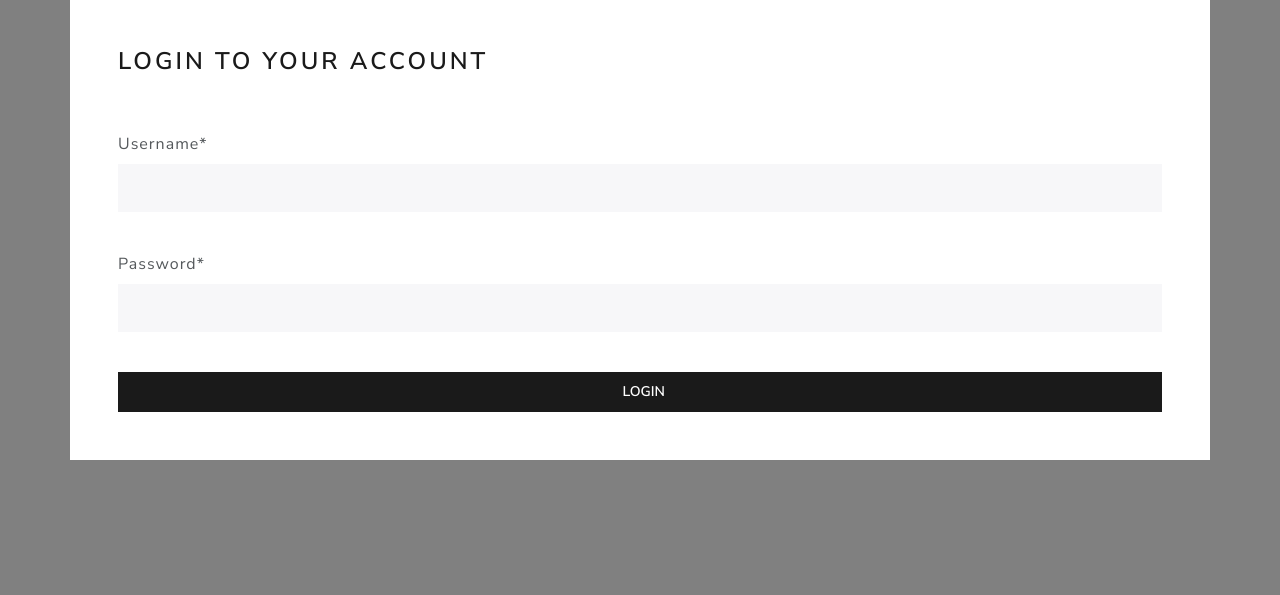
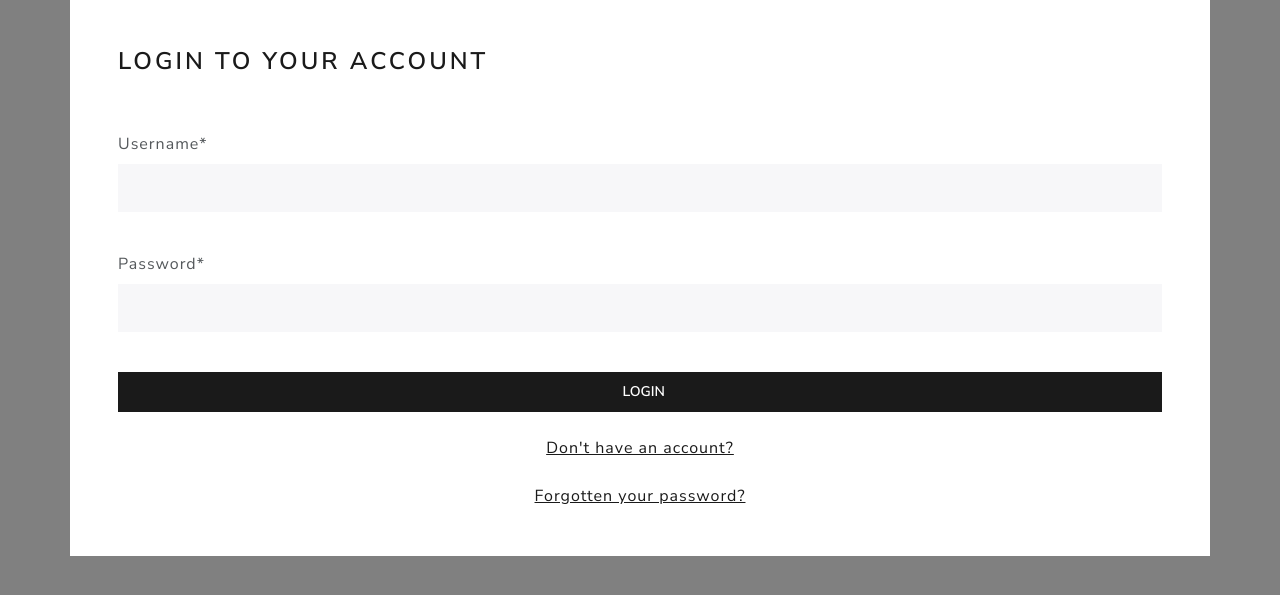
Before and after one commit to kalonjic34/brightbuy-store, a Django app: page /account/my-login in a window 1280 px wide. Shown: the part 125-720 px from the top of the page. Run offline with Django 5.2, Linux system fonts and the light colour scheme; data comes from the database, SQL or seed files in the repository; some libraries are stand-ins or nearby versions.

Commit message:
Add account recovery and registration links to login page

```diff
--- a/ecommerce/account/templates/account/my-login.html
+++ b/ecommerce/account/templates/account/my-login.html
@@ -23,6 +23,13 @@
             {{form.password|as_crispy_field}}
             <br>
             <button type="submit" class="btn btn-primary btn-lg w-100 btn-block p-2"> &nbsp; Login </button>
+            <br><br>
+            <div class="text-center">
+                <a href="{% url "register" %}">Don't have an account?</a>
+                <br><br>
+                <a href="{% url "my-login" %}">Forgotten your password?</a>
+
+            </div>
         </form>
     </div>
 </body>
```
